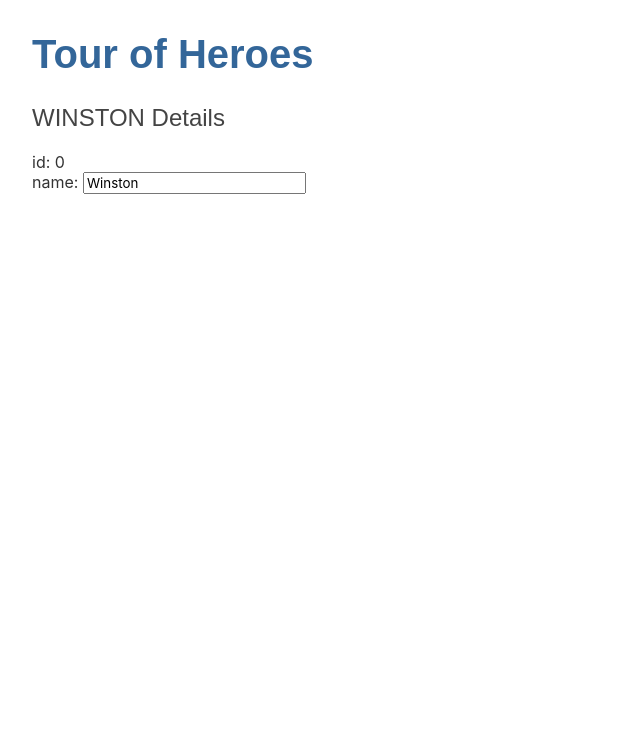
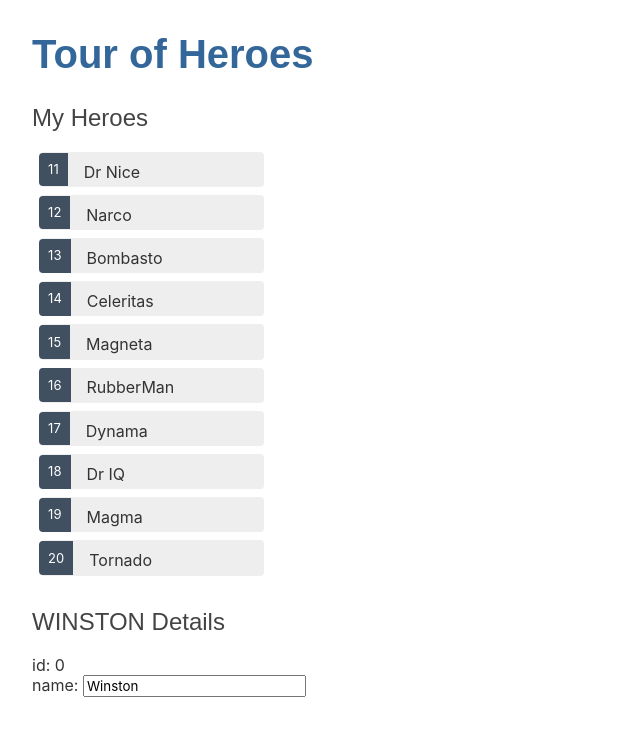
Before and after one commit to chrisblackbeard/angular-ivy-a5tprq, an Angular app: page / in a window 1280 px wide. Shown: the top 736 px of the page, without its empty margins (0-640 px from the left). Built offline with nearby package versions, Linux system fonts and the light colour scheme.

Commit message:
3 files modified, 1 added

```diff
--- a/src/app/heroes/heroes.component.css
+++ b/src/app/heroes/heroes.component.css
@@ -0,0 +1,44 @@
+/* HeroesComponent's private CSS styles */
+.heroes {
+  margin: 0 0 2em 0;
+  list-style-type: none;
+  padding: 0;
+  width: 15em;
+}
+.heroes li {
+  cursor: pointer;
+  position: relative;
+  left: 0;
+  background-color: #EEE;
+  margin: .5em;
+  padding: .3em 0;
+  height: 1.6em;
+  border-radius: 4px;
+}
+.heroes li:hover {
+  color: #607D8B;
+  background-color: #DDD;
+  left: .1em;
+}
+.heroes li.selected {
+  background-color: #CFD8DC;
+  color: white;
+}
+.heroes li.selected:hover {
+  background-color: #BBD8DC;
+  color: white;
+}
+.heroes .badge {
+  display: inline-block;
+  font-size: small;
+  color: white;
+  padding: 0.8em 0.7em 0 0.7em;
+  background-color:#405061;
+  line-height: 1em;
+  position: relative;
+  left: -1px;
+  top: -4px;
+  height: 1.8em;
+  margin-right: .8em;
+  border-radius: 4px 0 0 4px;
+}
--- a/src/app/heroes/heroes.component.html
+++ b/src/app/heroes/heroes.component.html
@@ -1,4 +1,17 @@
+<h2>My Heroes</h2>
+<ul class="heroes">
+
+  <li *ngFor="let hero of heroes" (click)=onSelect(hero)>
+    <span class="badge">{{hero.id}}</span>
+    {{hero.name}}
+  </li>
+
+</ul>
+
+
 <h2>{{hero.name | uppercase}} Details</h2>
+
+
 
 <div><span>id: </span>{{hero.id}}</div>
 
--- a/src/app/heroes/heroes.component.ts
+++ b/src/app/heroes/heroes.component.ts
@@ -1,5 +1,6 @@
 import { Component, OnInit } from '@angular/core';
 import {Hero} from "../hero"
+import { HEROES } from '../mock-heroes';
 
 @Component({
   selector: 'app-heroes',
@@ -13,6 +14,13 @@
     name: 'Winston'
   }
 
+  heroes = HEROES;
+
+  onSelect(hero) {
+    this.hero.id = hero.id
+    this.hero.name = hero.name
+  }
+
   constructor() { }
 
   ngOnInit() {
--- /dev/null
+++ b/src/app/mock-heroes.ts
@@ -0,0 +1,14 @@
+import { Hero } from './hero';
+
+export const HEROES: Hero[] = [
+  { id: 11, name: 'Dr Nice' },
+  { id: 12, name: 'Narco' },
+  { id: 13, name: 'Bombasto' },
+  { id: 14, name: 'Celeritas' },
+  { id: 15, name: 'Magneta' },
+  { id: 16, name: 'RubberMan' },
+  { id: 17, name: 'Dynama' },
+  { id: 18, name: 'Dr IQ' },
+  { id: 19, name: 'Magma' },
+  { id: 20, name: 'Tornado' }
+];
```
